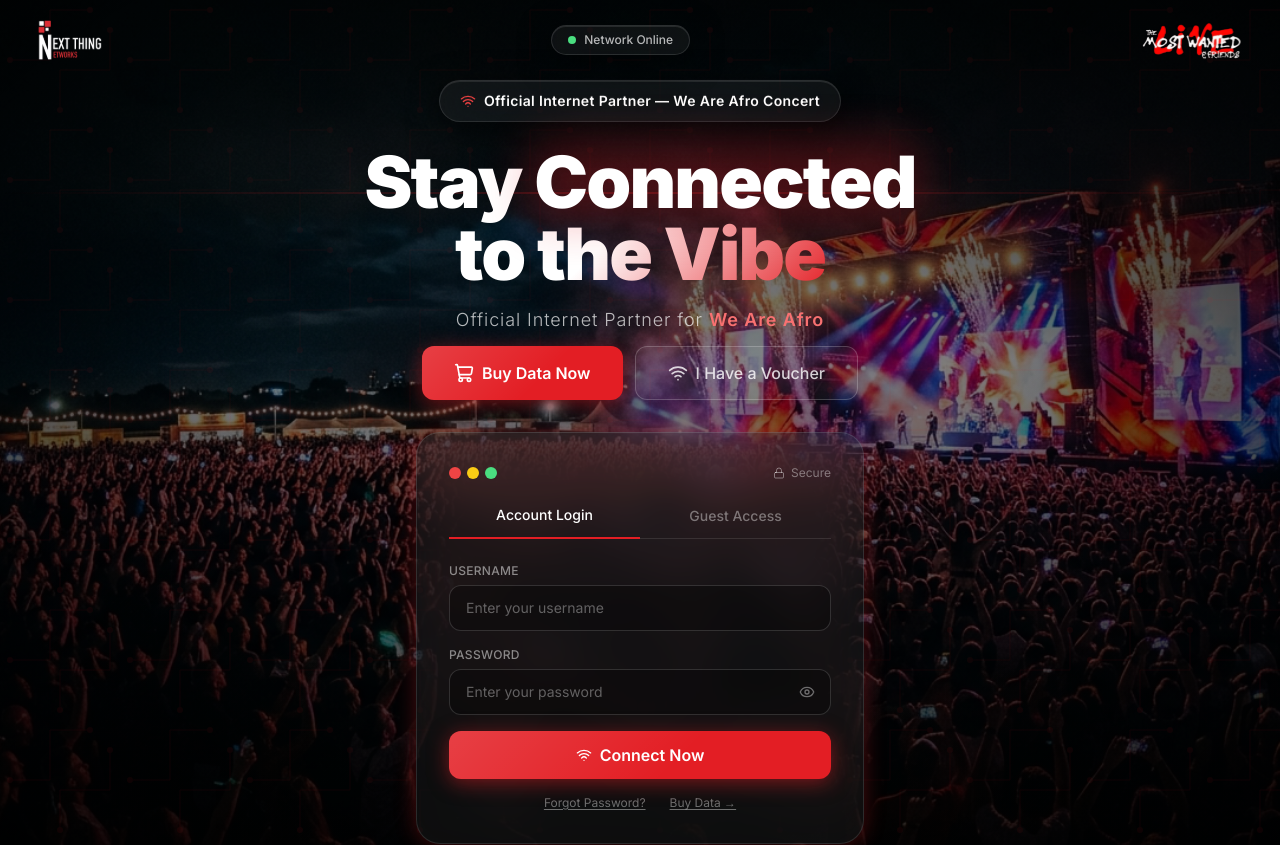
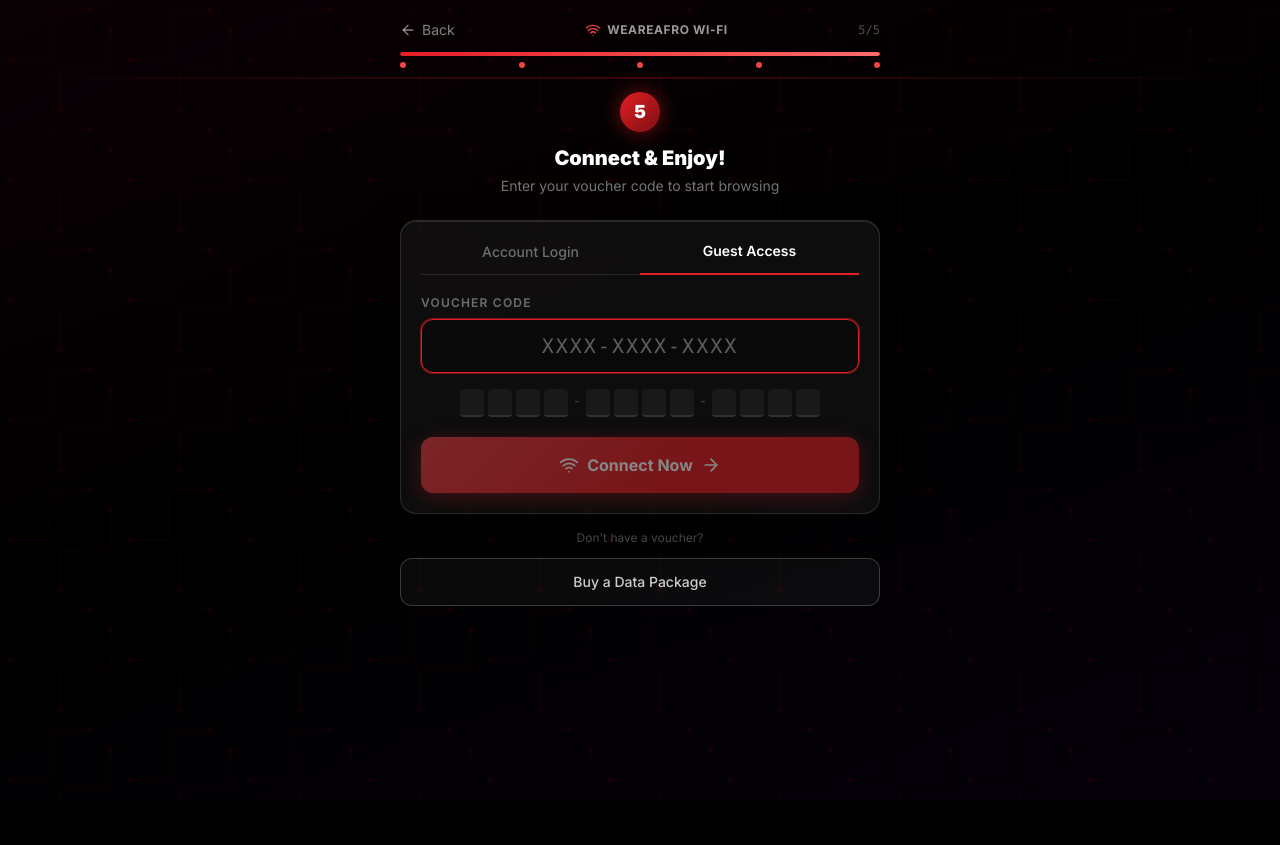
Before and after one commit to nhial-james/NextThingNetwork-WeAreAfro, a React (Vite) app: page /#/connect in a window 1280 px wide. Shown: the top 845 px of the page. After the commit the page ends 800 px from the top, so only its background shows below. Built offline with nearby package versions, Linux system fonts and the light colour scheme.

Commit message:
fix: set base path for GitHub Pages and use HashRouter

```diff
--- a/src/App.jsx
+++ b/src/App.jsx
@@ -1,4 +1,4 @@
-import { BrowserRouter, Routes, Route, Navigate } from 'react-router-dom';
+import { HashRouter as Router, Routes, Route, Navigate } from 'react-router-dom';
 import LandingPage from './pages/LandingPage';
 import Step1SelectPlan from './pages/Step1_SelectPlan';
 import Step2EnterPhone from './pages/Step2_EnterPhone';
@@ -8,7 +8,7 @@
 
 export default function App() {
   return (
-    <BrowserRouter>
+    <Router>
       <Routes>
         {/* Landing page */}
         <Route path="/" element={<LandingPage />} />
@@ -25,6 +25,6 @@
         {/* Fallback */}
         <Route path="*" element={<Navigate to="/" replace />} />
       </Routes>
-    </BrowserRouter>
+    </Router>
   );
 }
--- a/src/components/shared.jsx
+++ b/src/components/shared.jsx
@@ -9,7 +9,7 @@
   return (
     <div className="flex items-center">
       <img
-        src="/ntn-logo.svg"
+        src={`${import.meta.env.BASE_URL}ntn-logo.svg`}
         alt="Next Thing Networks"
         className={`${h} w-auto object-contain`}
         style={{ maxWidth: size === 'sm' ? 120 : 150 }}
@@ -24,7 +24,7 @@
   return (
     <div className="flex items-center">
       <img
-        src="/afro-logo.svg"
+        src={`${import.meta.env.BASE_URL}afro-logo.svg`}
         alt="Most Wanted & Friends Live"
         className={`${h} w-auto object-contain`}
         style={{ maxWidth: size === 'sm' ? 140 : 180 }}
--- a/src/pages/LandingPage.jsx
+++ b/src/pages/LandingPage.jsx
@@ -108,7 +108,7 @@
       {/* ── HERO ────────────────────────────────────────────────────────────── */}
       <section className="relative min-h-screen flex flex-col items-center justify-center pt-20 pb-16 px-4 overflow-hidden">
         <div className="absolute inset-0 z-0">
-          <img src="/concert-bg.jpg" alt="We Are Afro Concert" className="w-full h-full object-cover object-center" />
+          <img src={`${import.meta.env.BASE_URL}concert-bg.jpg`} alt="We Are Afro Concert" className="w-full h-full object-cover object-center" />
           <div className="absolute inset-0" style={{ background: 'linear-gradient(to bottom, rgba(0,0,0,0.75) 0%, rgba(0,0,5,0.5) 40%, rgba(0,0,0,0.85) 100%)' }} />
           <div className="absolute inset-0" style={{ background: 'radial-gradient(ellipse at center, transparent 40%, rgba(0,0,0,0.6) 100%)' }} />
         </div>
--- a/vite.config.js
+++ b/vite.config.js
@@ -4,4 +4,5 @@
 // https://vite.dev/config/
 export default defineConfig({
   plugins: [react()],
+  base: '/NextThingNetwork-WeAreAfro/',
 })
```
